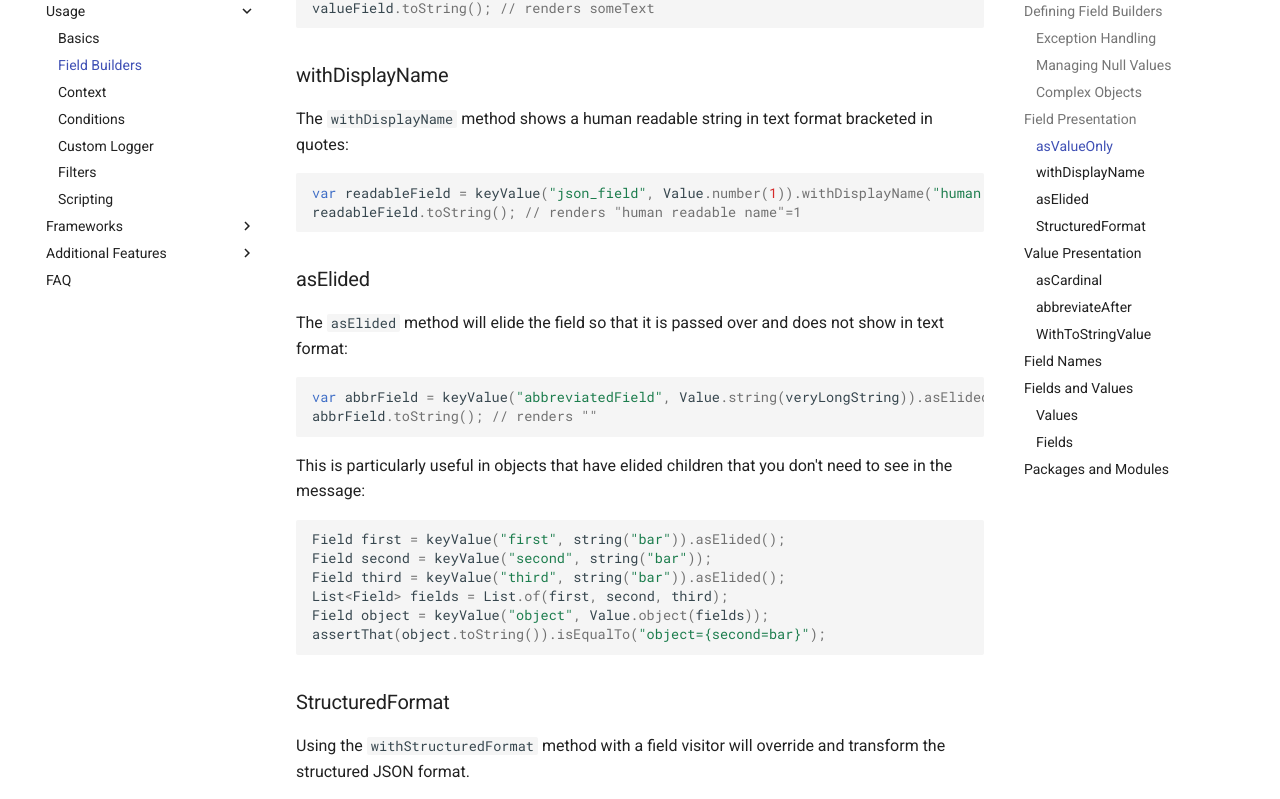
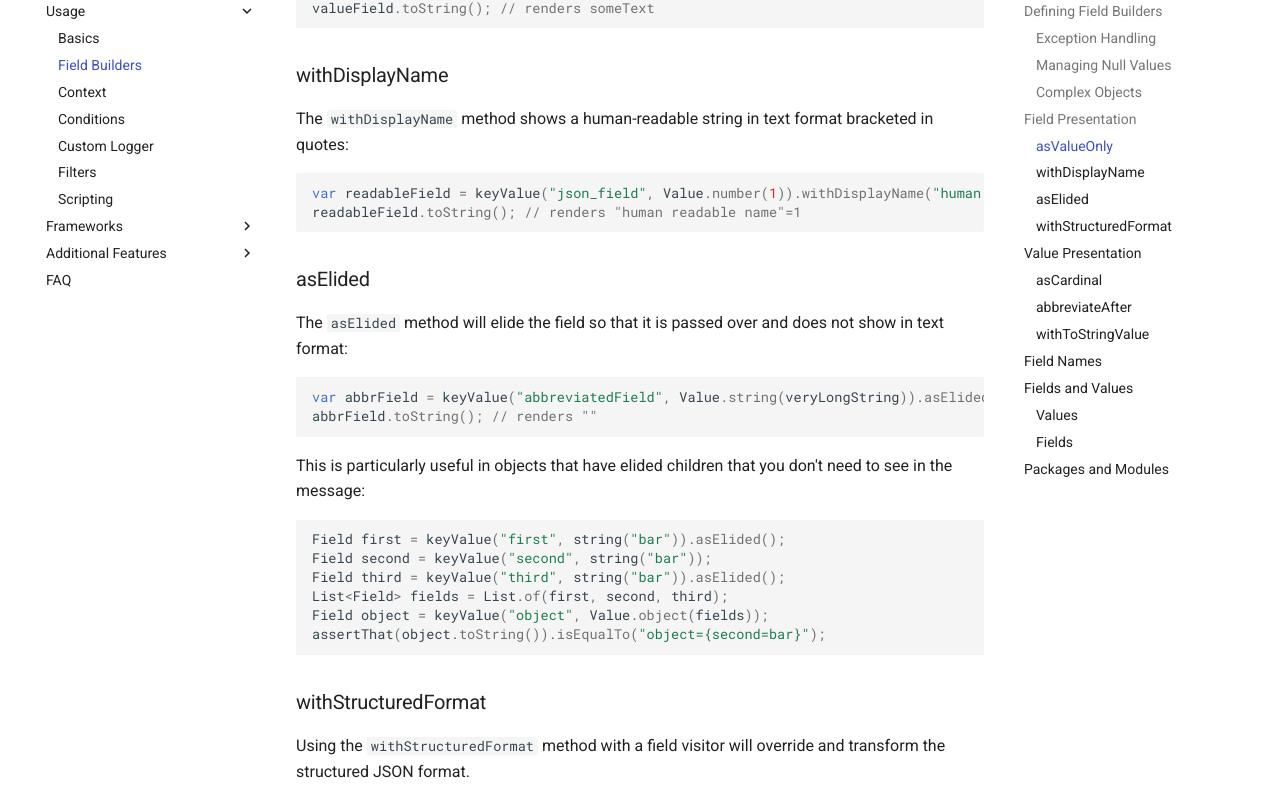
Before and after one commit to tersesystems/echopraxia, an MkDocs documentation site: the page built from docs/usage/fieldbuilder.md, in a window 1280 px wide and 1400 px high, scrolled down 4145 px. Shown: the part 151-950 px from the top of the window. Built offline with MkDocs 1.6.1 and Material for MkDocs 9.7.7, drawn with Linux system fonts in a browser that asks for light colours; comment, search, counter and statistics services are not loaded; the version menu is left out; some of the changed text lies outside the part shown.

Commit message:
Update documentation

````diff
--- a/docs/usage/fieldbuilder.md
+++ b/docs/usage/fieldbuilder.md
@@ -176,7 +176,7 @@ valueField.toString(); // renders someText
 
 ### withDisplayName
 
-The `withDisplayName` method shows a human readable string in text format bracketed in quotes:
+The `withDisplayName` method shows a human-readable string in text format bracketed in quotes:
 
 ```java
 var readableField = keyValue("json_field", Value.number(1)).withDisplayName("human readable name");
@@ -203,7 +203,7 @@ Field object = keyValue("object", Value.object(fields));
 assertThat(object.toString()).isEqualTo("object={second=bar}");
 ```
 
-### StructuredFormat
+### withStructuredFormat
 
 Using the `withStructuredFormat` method with a field visitor will override and transform the structured JSON format.
 
@@ -298,7 +298,7 @@ var abbrField = keyValue("abbreviatedField", Value.string(veryLongString).abbrev
 abbrField.toString(); // renders abbreviatedField=12345...
 ```
 
-### WithToStringValue
+### withToStringValue
 
 The `withToStringValue` uses a custom string for the value, providing something more human-readable.  This is particularly useful in arrays and complex nested objects, where you may want a summary of the object rather than the full JSON rendering.
 
````
Also changed, not shown: other parts of docs/usage/fieldbuilder.md (+1 -1 lines), CHANGELOG.md (+8 -0 lines).
